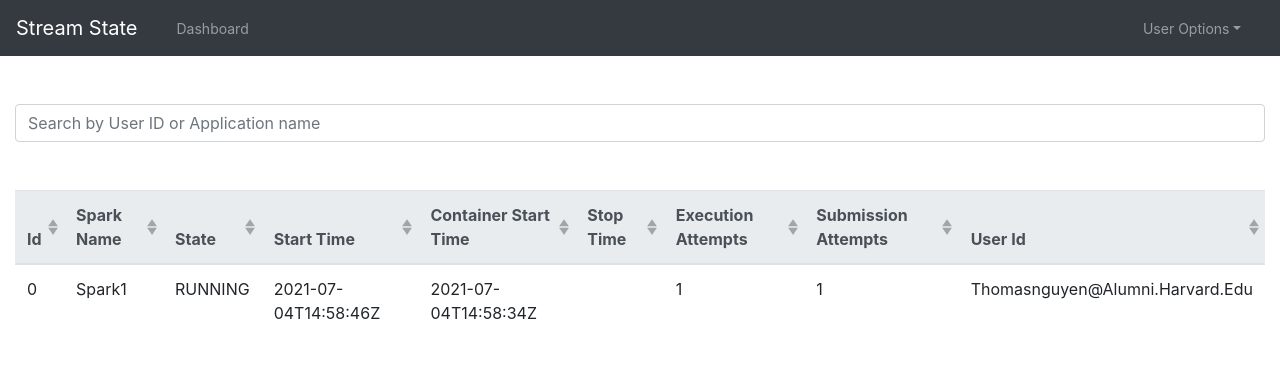
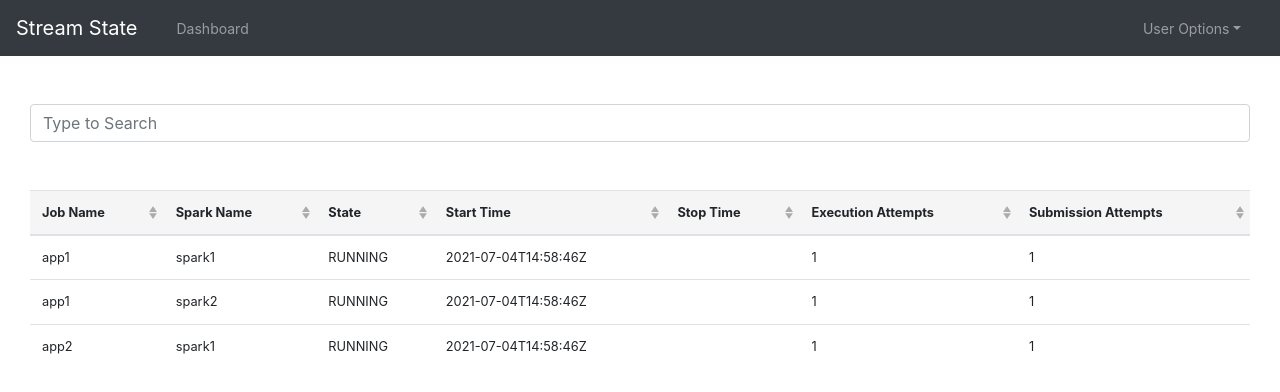
Before and after one commit to thomasnguyen704/streamstate-ui-home, a Vue app: page /#/dashboard in a window 1280 px wide. Shown: the top 392 px of the page. Built offline with nearby package versions, Linux system fonts and the light colour scheme; no server answers.

Commit message:
table and json

```diff
--- a/src/views/Dashboard.vue
+++ b/src/views/Dashboard.vue
@@ -1,19 +1,9 @@
 <template>
   <div>
-    <b-input
-      placeholder="Search by User ID or Application name"
-      class="my-5"
-    />
-    <b-table
-      class='text-capitalize'
-      head-variant='light'
-      hover
-      responsive
-      sort-by='submit_date'
-      sort-desc
-      :items='spark_applications'
-      :fields='fields'
-    />
+    <b-container fluid>
+      <b-form-input class="my-5" id="filter-input" v-model="filter" type="search" placeholder="Type to Search" />
+      <b-table :fields="fields" :items="jobs" :filter="filter" hover responsive />
+    </b-container>
   </div>
 </template>
 
@@ -21,9 +11,39 @@
   export default {
     name: 'Dashboard',
     data: () => ({
-    spark_applications: [
+      filter: null,
+      fields: [
+        { key: 'job_name', sortable: true },
+        { key: 'spark_name', sortable: true },
+        { key: 'state', sortable: true },
+        { key: 'start_time', sortable: true },
+        { key: 'stop_time', sortable: true },
+        { key: 'execution_attempts', sortable: true },
+        { key: 'submission_attempts', sortable: true },
+      ],
+      jobs: [
         {
-        id: 0,
+          job_name: 'app1',
+          spark_name: 'spark1',
+          state: 'RUNNING',
+          start_time: '2021-07-04T14:58:46Z',
+          container_start_time: '2021-07-04T14:58:34Z',
+          stop_time: null,
+          execution_attempts: 1,
+          submission_attempts: 1
+        },
+        {
+          job_name: 'app1',
+          spark_name: 'spark2',
+          state: 'RUNNING',
+          start_time: '2021-07-04T14:58:46Z',
+          container_start_time: '2021-07-04T14:58:34Z',
+          stop_time: null,
+          execution_attempts: 1,
+          submission_attempts: 1
+        },
+        {
+          job_name: 'app2',
           spark_name: 'spark1',
           state: 'RUNNING',
           start_time: '2021-07-04T14:58:46Z',
@@ -31,24 +51,18 @@ export default {
           stop_time: null,
           execution_attempts: 1,
           submission_attempts: 1,
-        userId: 'thomasnguyen@alumni.harvard.edu'
         }
-    ],
-    fields: [
-      { key: 'id', sortable: true },
-      { key: 'spark_name', sortable: true },
-      { key: 'state', sortable: true},
-      { key: 'start_time', sortable: true },
-      { key: 'container_start_time', sortable: true },
-      { key: 'stop_time', sortable: true },
-      { key: 'execution_attempts', sortable: true },
-      { key: 'submission_attempts', sortable: true },
-      { key: 'userId', sortable: true }
       ]
     })
   }
 </script>
 
 <style>
-
+  table {
+    font-size: .8em;
+    white-space: nowrap;
+  }
+  th {
+    background-color: whitesmoke !important;
+  }
 </style>
```
Lines whose indentation alone changed are shown as unchanged.
